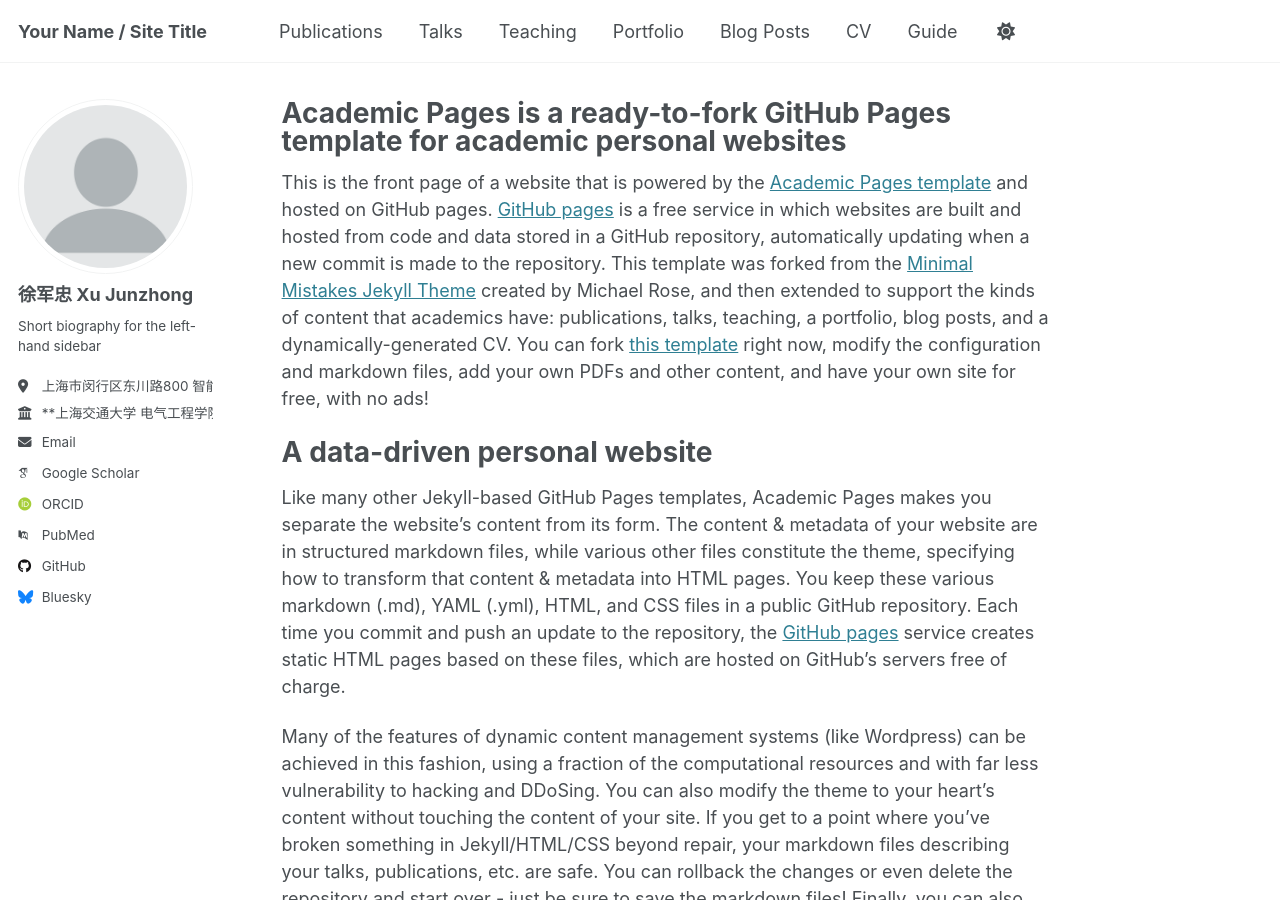
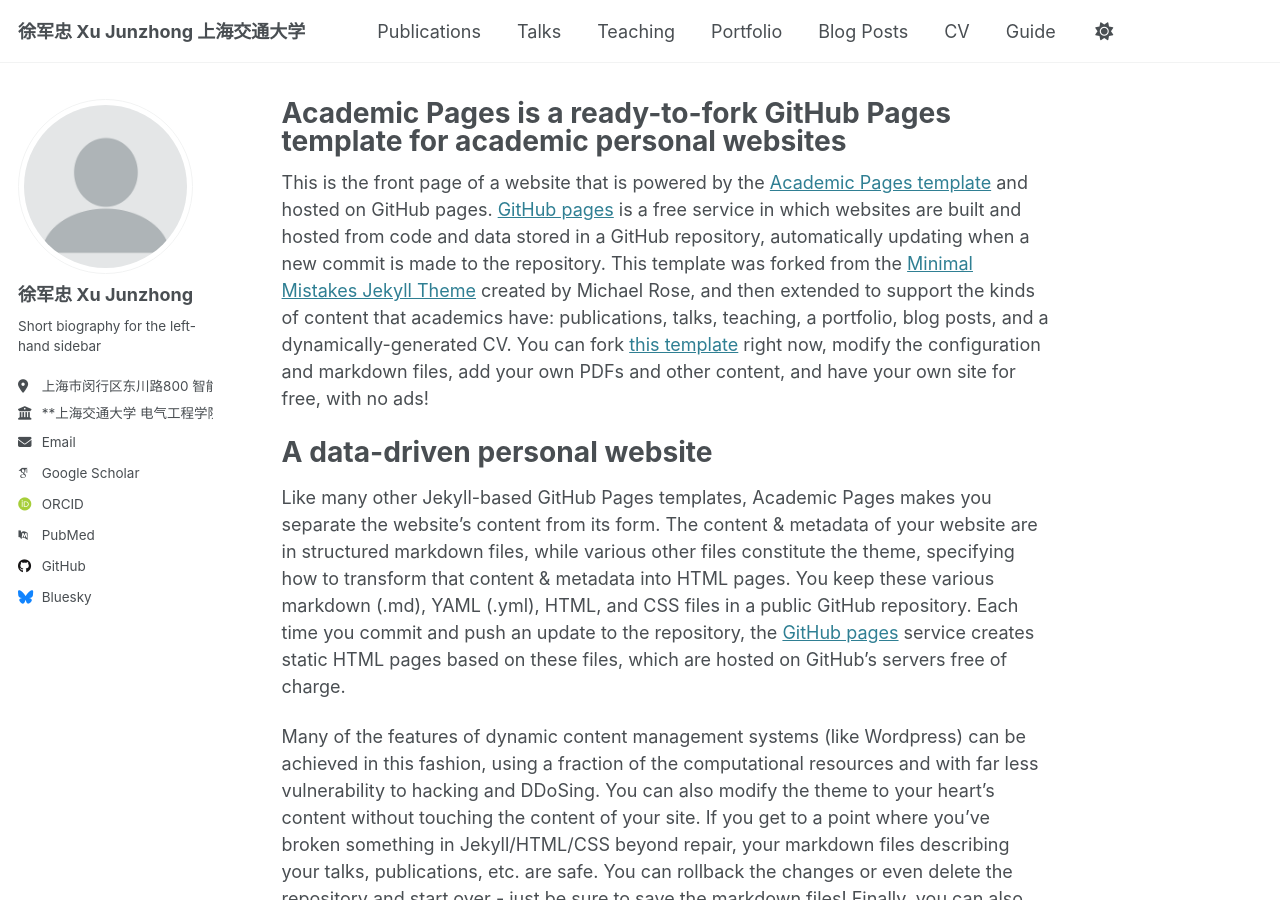
Before and after one commit to junzhongxu/junzhongxu.github.io, a Jekyll site: the page built from _pages/about.md, in a window 1280 px wide and 900 px high. Built offline with Jekyll 4.4.1, drawn with Linux system fonts in a browser that asks for light colours; some web fonts are replaced.

Commit message:
Update _config.yml

```diff
--- a/_config.yml
+++ b/_config.yml
@@ -9,7 +9,7 @@
 # Basic Site Settings
 locale                   : "en-US"
 site_theme               : "default"
-title                    : "Your Name / Site Title"
+title                    : "徐军忠 Xu Junzhong 上海交通大学"
 title_separator          : "-"
 name                     : &name "Your Name"
 description              : &description "personal description"
```
